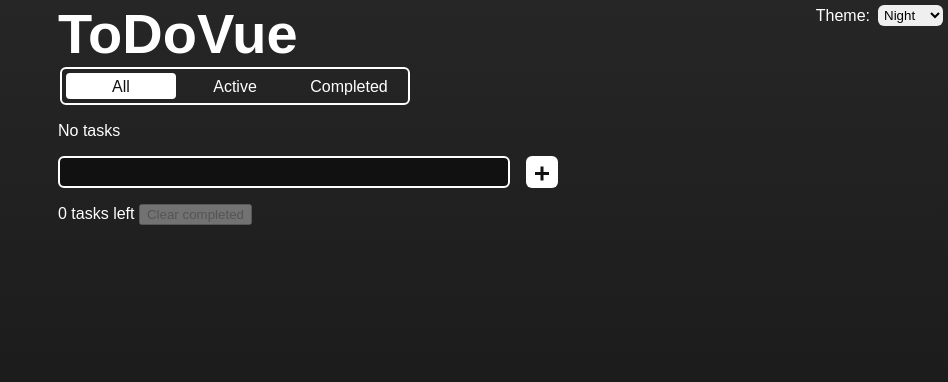
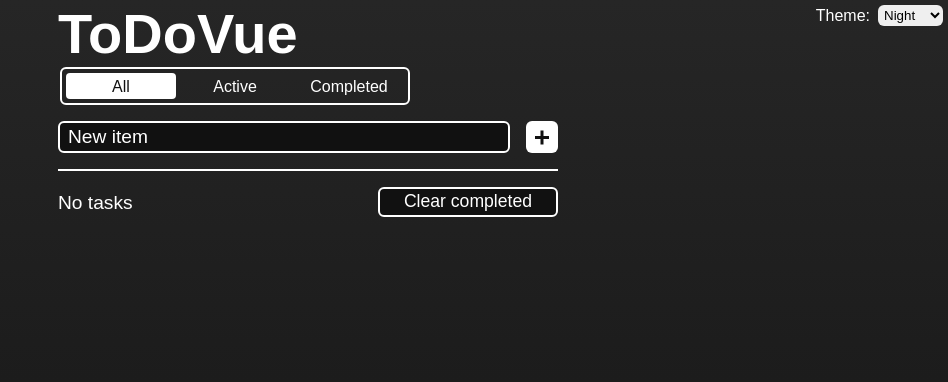
Before and after one commit to A-A-Z/to-do-vue, a Vue app: page / in a window 1280 px wide. Shown: the top 382 px of the page, without its empty margins (332-1280 px from the left). Built offline with nearby package versions, Linux system fonts and the light colour scheme; a web font is replaced by a local one.

Commit message:
Styling footer

```diff
--- a/src/components/TodoFooter.vue
+++ b/src/components/TodoFooter.vue
@@ -15,11 +15,13 @@ const handleClear = (): void => {
 
 <template>
   <footer class="footer">
-    <span>
+    <span v-if="props.remainingCount > 0">
       {{ props.remainingCount }} task<span v-if="props.remainingCount !== 1">s</span> left
     </span>
+    <span v-else-if="hasCompleted">All done</span>
+    <span v-else>No tasks</span>
     <button
-      class="btn-link"
+      class="clear-button focus"
       type="button"
       :disabled="!props.hasCompleted"
       @click="handleClear"
@@ -28,3 +30,37 @@ const handleClear = (): void => {
     </button>
   </footer>
 </template>
+
+<style>
+.footer {
+  align-items: center;
+  border-top: var(--border);
+  display: flex;
+  font-size: 1.2rem;
+  justify-content: space-between;
+  padding-block-start: var(--spacing-100);
+}
+
+.clear-button {
+  align-items: center;
+  background-color: var(--colour-pos);
+  border: 0;
+  border-radius: 6px;
+  color: var(--colour-neg);
+  cursor: pointer;
+  display: flex;
+  font: inherit;
+  font-size: 1.1rem;
+  height: 30px;
+  justify-content: center;
+  line-height: 1;
+  padding: 0 1.5rem;
+
+  &:disabled {
+    background-color: var(--colour-neg);
+    border: var(--border);
+    color: var(--colour-pos);
+    cursor: default;
+  }
+}
+</style>
--- a/src/components/TodoInput.vue
+++ b/src/components/TodoInput.vue
@@ -21,6 +21,7 @@ function submit(): void {
       v-model="title"
       type="text"
       class="input__field focus"
+      placeholder="New item"
       aria-label="New to do item"
     />
     <button
@@ -50,6 +51,10 @@ function submit(): void {
   font-size: 1.2rem;
   height: var(--item-height);
   padding: 0 var(--spacing-50);
+
+  &::placeholder {
+    color: var(--colour-pos);
+  }
 }
 
 .input__submit {
@@ -73,7 +78,7 @@ function submit(): void {
   color: var(--colour-neg);
   display: block;
   height: 1px;
-  margin-left: calc(var(--icon-size) * -1);
+  margin: -1px 0 0 calc(var(--icon-size) * -1);
   position: relative;
   width: 1px;
 }
--- a/src/components/TodoItem.vue
+++ b/src/components/TodoItem.vue
@@ -177,7 +177,7 @@ const handleDelete = (event: AnimationEvent): void => {
   color: var(--colour-neg);
   display: block;
   height: 1px;
-  margin-left: calc(var(--icon-size) * -1);
+  margin: -1px 0 0 calc(var(--icon-size) * -1);
   position: relative;
   width: 1px;
 }
--- a/src/components/TodoList.vue
+++ b/src/components/TodoList.vue
@@ -30,9 +30,9 @@ const handleRemove = (id: string): void => {
       @remove="handleRemove"
     />
   </ul>
-  <p v-else class="empty">
-    No tasks
-  </p>
+  <div v-else class="empty">
+
+  </div>
 </template>
 
 <style scoped>
@@ -45,4 +45,8 @@ const handleRemove = (id: string): void => {
   margin: 0;
   padding: var(--spacing-100) 0;
 }
+
+.empty {
+  height: var(--spacing-100);
+}
 </style>
--- a/src/components/TodoRadio.vue
+++ b/src/components/TodoRadio.vue
@@ -30,7 +30,3 @@ function onChange(): void {
     <span>{{ label }}</span>
   </label>
 </template>
-
-<style>
-
-</style>
--- a/src/style.css
+++ b/src/style.css
@@ -60,25 +60,12 @@ button:focus-visible {
   margin: 0 auto;
 }
 
-/* @media (prefers-color-scheme: light) {
-  :root {
-    color: #213547;
-    background-color: #ffffff;
-  }
-  a:hover {
-    color: #747bff;
-  }
-  button {
-    background-color: #f9f9f9;
-  }
-} */
-
 .focus {
   outline: 0 solid var(--colour-pos);
   outline-offset: 0;
   transition: outline 0.1s ease;
 
-  &:hover,
+  &:hover:not(:disabled),
   &:focus-visible,
   &:has(:focus-visible) {
     outline: 2px solid var(--colour-pos);
```
Also changed, not shown: src/App.vue (+2 -6 lines).
